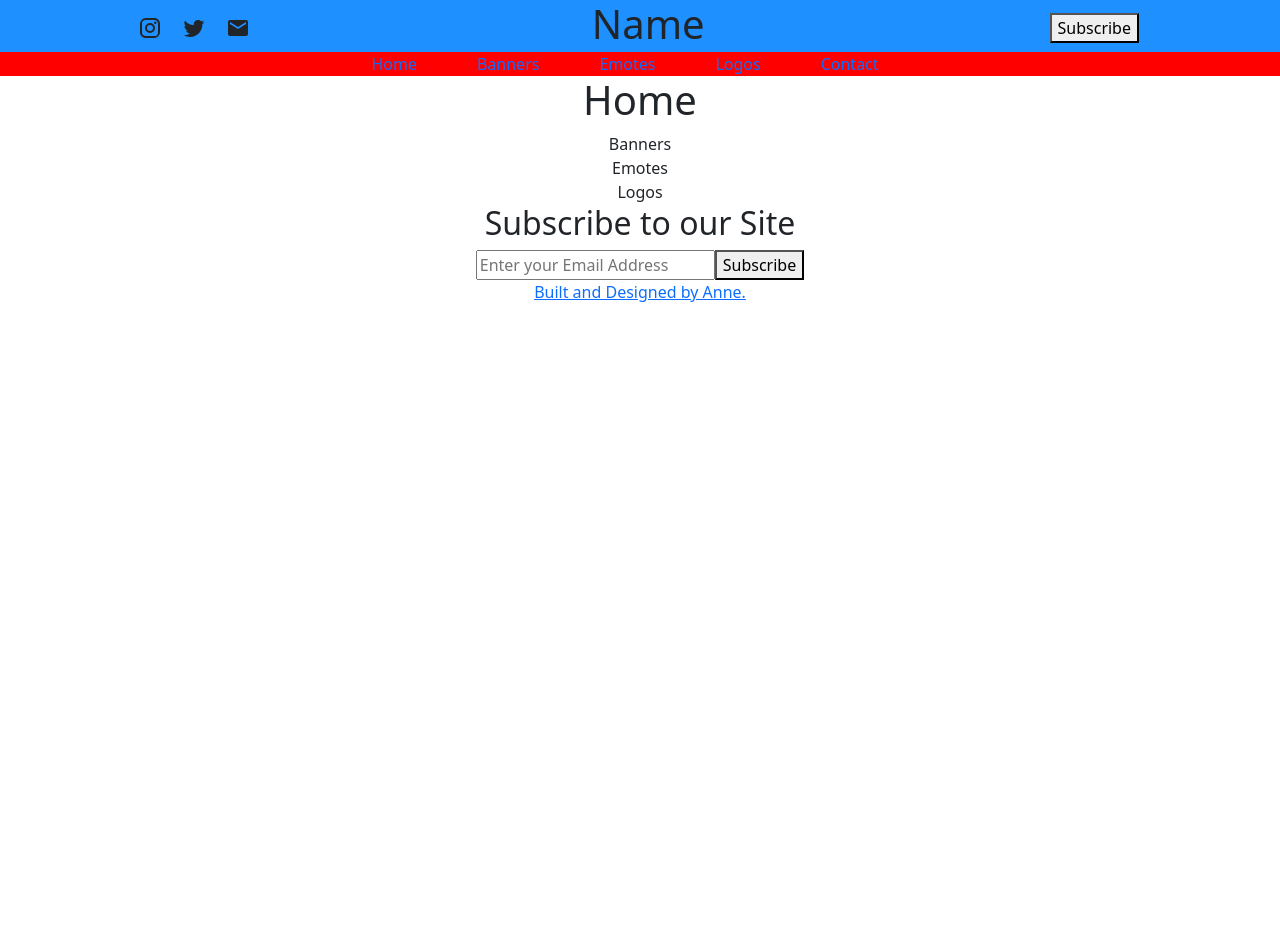
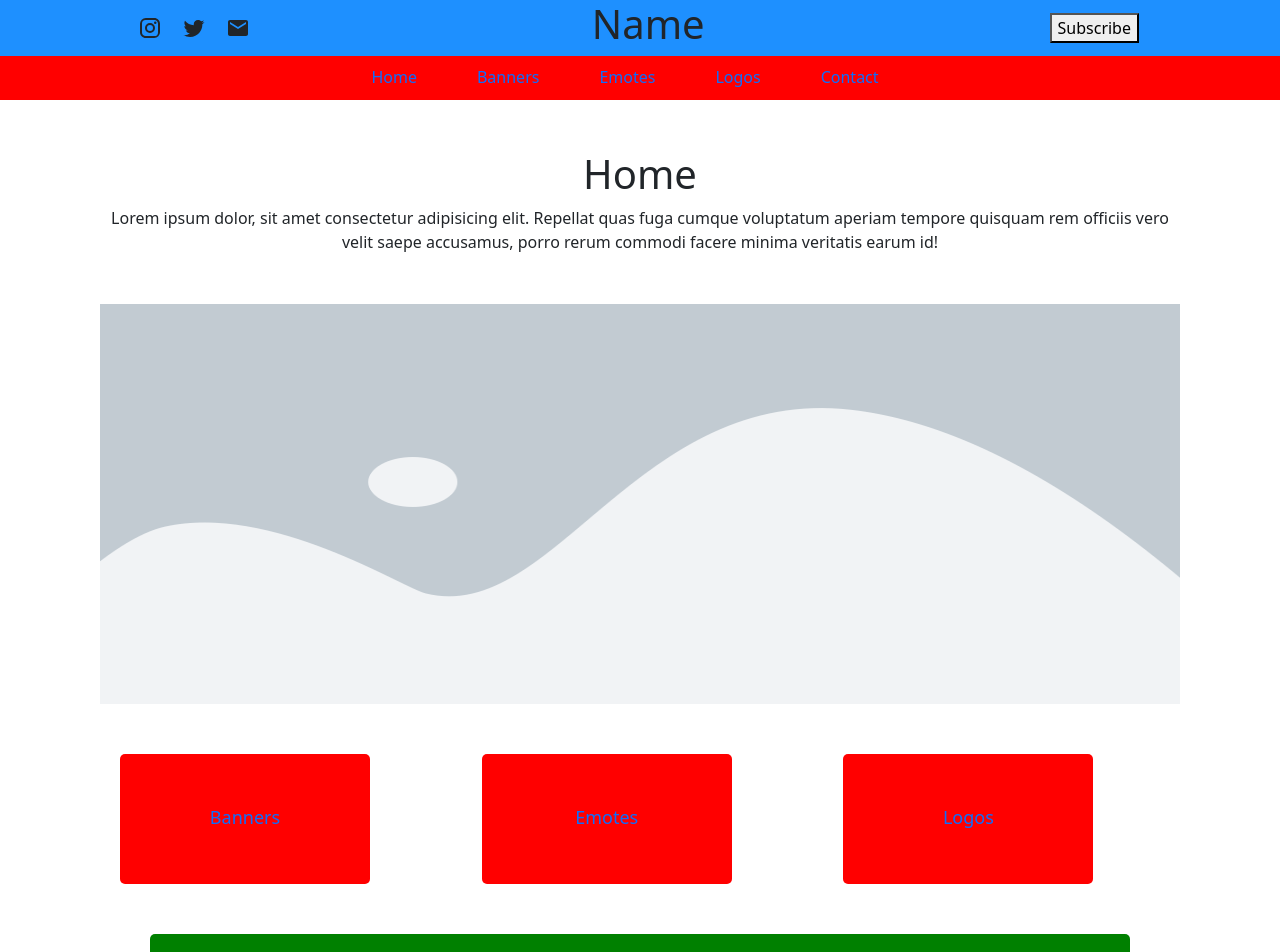
Before and after one commit to vian-ai/v1-ArtLabs, a React (Create React App) app: page /#/ in a window 1280 px wide. Shown: the top 952 px of the page. Before the commit the page ends 800 px from the top, so only its background shows below. Built offline with nearby package versions, Linux system fonts and the light colour scheme.

Commit message:
fix web structure, added placeholder styling

```diff
--- a/src/Components/Banners.js
+++ b/src/Components/Banners.js
@@ -1,8 +1,9 @@
 import React from 'react';
+import '../Styles/Banners.css';
 
 const Banners = () => {
     return (
-        <div>
+        <div id='banners'>
             <h1>Banners</h1>
             <p>Lorem ipsum dolor, sit amet consectetur adipisicing elit. Praesentium, at? Non asperiores ad omnis laborum iste odio perferendis doloremque ipsum veritatis, quis alias nisi ut! Facilis, aperiam. Sapiente, commodi enim!</p>
         </div>
--- a/src/Components/Contact.js
+++ b/src/Components/Contact.js
@@ -1,8 +1,9 @@
 import React from 'react';
+import '../Styles/Contact.css';
 
 const Contact = () => {
     return (
-        <div>
+        <div id='contact'>
             <h1>Contact</h1>
             <div className='contact-container'>
                 <form>
--- a/src/Components/Emotes.js
+++ b/src/Components/Emotes.js
@@ -1,8 +1,9 @@
 import React from 'react';
+import '../Styles/Emotes.css';
 
 const Emotes = () => {
     return (
-        <div>
+        <div id='emotes'>
             <h1>Emotes</h1>
             <p>Lorem ipsum dolor, sit amet consectetur adipisicing elit. Praesentium, at? Non asperiores ad omnis laborum iste odio perferendis doloremque ipsum veritatis, quis alias nisi ut! Facilis, aperiam. Sapiente, commodi enim!</p>
         </div>
--- a/src/Components/Home.js
+++ b/src/Components/Home.js
@@ -1,34 +1,51 @@
 import React from 'react';
+import img from '../Assets/placeholder.png';
+import '../Styles/Home.css';
 
 const Home = () => {
     const tabs = [
         {
-            tab: 'Banners'
+            tab: 'Banners',
+            route: '/#/banners'
         },
         {
-            tab: 'Emotes'
+            tab: 'Emotes',
+            route: '/#/emotes'
         },
         {
-            tab: 'Logos'
+            tab: 'Logos',
+            route: '/#/logos'
         }
     ];
 
     const listTabs = tabs.map((item) => {
         return (
-            <div className='tab-containers'>
-                {item.tab}
+            <div className='tab-container'>
+                <div className='tab-text'>
+                    <a className='route-tab' href={item.route} style={{ textDecoration: 'none' }}>{item.tab}</a>
+                </div>
             </div>
         )
     });
 
     return (
-        <div>
+        <div id='home'>
             <h1>Home</h1>
-            <div className='card-containers'>
+            <div className='home-desc'>
+                <p>Lorem ipsum dolor, sit amet consectetur adipisicing elit. Repellat quas fuga cumque voluptatum aperiam tempore quisquam rem officiis vero velit saepe accusamus, porro rerum commodi facere minima veritatis earum id!</p>
+            </div>
+            <div className='home-img'>
+                <img
+                    src={img}
+                    alt='placeholder-image'
+                    style={{ width: '100%', height: 400 }}
+                />
+            </div>
+            <div className='card-container'>
                 {listTabs}
             </div>
             <div className='sub-container'>
-                <div className='content'>
+                <div className='sub-content'>
                     <h2>Subscribe to our Site</h2>
                     <section>
                         <footer>
--- a/src/Components/Logos.js
+++ b/src/Components/Logos.js
@@ -1,8 +1,9 @@
 import React from 'react';
+import '../Styles/Logos.css';
 
 const Logos = () => {
     return (
-        <div>
+        <div id='logos'>
             <h1>Logos</h1>
             <p>Lorem ipsum dolor, sit amet consectetur adipisicing elit. Praesentium, at? Non asperiores ad omnis laborum iste odio perferendis doloremque ipsum veritatis, quis alias nisi ut! Facilis, aperiam. Sapiente, commodi enim!</p>
         </div>
--- a/src/Styles/App.css
+++ b/src/Styles/App.css
@@ -1,13 +1,18 @@
 .App {
   text-align: center;
+  margin: 0;
+  padding: 0;
 }
 
 .nav-menu {
+  display: flex;
+  justify-content: center;
+  position: fixed;
+  z-index: 1;
+  height: 50px;
+  width: 100%;
+  top: 50px;
   background-color: red;
-  position: relative;
-  width: 100%;
-  margin-top: 52px;
-  z-index: 2;
 }
 
 .nav-menu a {
--- a/src/Styles/Banners.css
+++ b/src/Styles/Banners.css
@@ -0,0 +1,4 @@
+#banners {
+    padding-top: 50px;
+    margin: 100px;
+}
--- a/src/Styles/Contact.css
+++ b/src/Styles/Contact.css
@@ -0,0 +1,4 @@
+#contact {
+    padding-top: 50px;
+    margin: 100px;
+}
--- a/src/Styles/Emotes.css
+++ b/src/Styles/Emotes.css
@@ -0,0 +1,4 @@
+#emotes {
+    padding-top: 50px;
+    margin: 100px;
+}
--- a/src/Styles/Home.css
+++ b/src/Styles/Home.css
@@ -0,0 +1,79 @@
+#home {
+    padding-top: 50px;
+    margin: 100px;
+}
+
+.home-img {
+    margin-top: 50px;
+}
+
+.card-container {
+    display: grid;
+    grid-template-columns: repeat(3, minmax(200px, 1fr));
+    grid-gap: 5px;
+    margin: 20px;
+    margin-top: 50px;
+    width: 100%;
+    font-size: 18px;
+}
+
+.tab-container {
+    background-color: red;
+    width: 250px;
+    height: 130px;
+    border-radius: 5px;
+}
+
+.tab-text {
+    display: flex;
+    justify-content: center;
+    margin: 50px;
+}
+
+.sub-container {
+    margin: 50px;
+}
+
+.sub-container .sub-content {
+    background-color: green;
+    padding: 20px;
+    border-radius: 5px;
+    width: 100%;
+}
+
+.sub-container .sub-content h2 {
+    font-size: 25px;
+    margin-top: 0;
+}
+
+.sub-container .sub-content section {
+    font-size: 15px;
+}
+
+.sub-container .sub-content footer {
+    display: flex;
+    justify-content: center;
+    padding: 15px;
+}
+
+.sub-container .sub-content footer input {
+    border: unset;
+    background-color: purple;
+    padding: 15px;
+    font-size: 13px;
+    border-radius: 5px;
+    width: 350px;
+    height: 46px;
+}
+
+.sub-container .sub-content footer button {
+    background-color: orange;
+    color: black;
+    border: unset;
+    width: 120px;
+    height: 45px;
+    border-radius: 5px;
+    padding: 12px;
+    margin-left: 20px;
+    cursor: pointer;
+}
--- a/src/Styles/Logos.css
+++ b/src/Styles/Logos.css
@@ -0,0 +1,4 @@
+#logos {
+    padding-top: 50px;
+    margin: 100px;
+}
```
